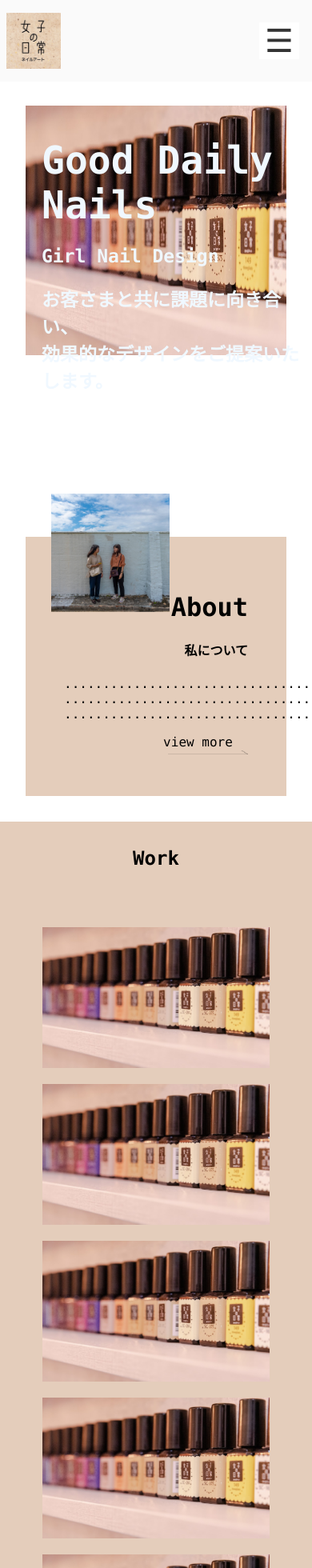
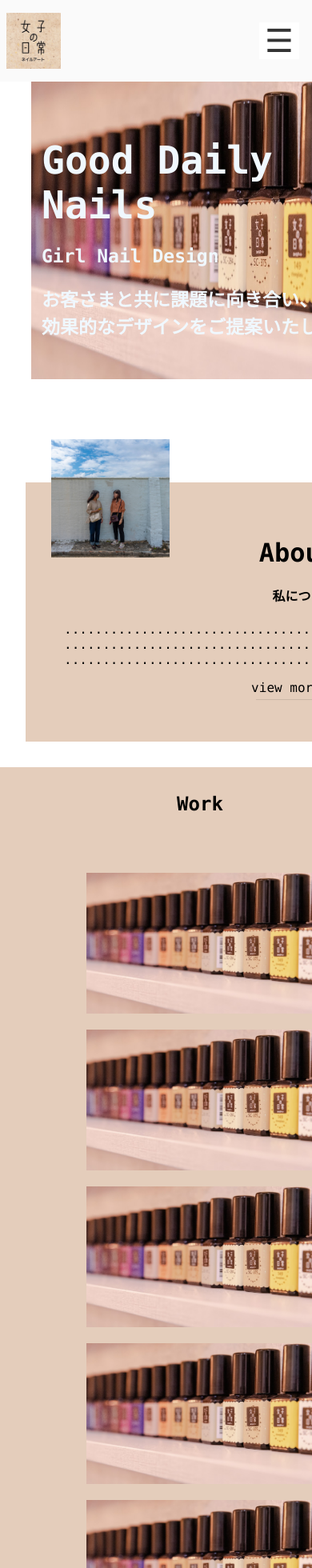
Before and after one commit to kkshen3352/Good-Daily-Nails, a Next.js app: page / in a window 390 px wide. Shown: the top 1960 px of the page at 80% size. Built offline with nearby package versions, Linux system fonts and the light colour scheme.

Commit message:
check index_RWD_in_CSS

```diff
--- a/pages/index/aection.js
+++ b/pages/index/aection.js
@@ -79,7 +79,7 @@ export default function aection() {
                 </div>
             </section>
 
-            <section>
+            <section className={styles.backcontact}>
                 <div
                     style={{
                         textAlign: "center",
--- a/styles/Home.module.css
+++ b/styles/Home.module.css
@@ -14,50 +14,6 @@
     align-content: center;
     justify-content: center;
     margin: 0 auto;
-}
-
-/*Card*/
-.Home_card___LpL1 {
-    /* 設定父親定位點 */
-    position: relative;
-    width: 300px;
-    height: 203px;
-    object-fit: fill;
-    float: left;
-    max-width: 100%;
-    max-height: 100%;
-    margin: 0.5rem;
-    padding: 0.5rem;
-}
-.Home_card___LpL1 Image {
-    /* display: block; */
-    width: 100%;
-    height: auto;
-}
-.info {
-    /* display: none; */
-    opacity: 0;
-    position: absolute;
-    box-sizing: border-box;
-    background-color: rgba(255, 255, 255, 0.7);
-    top: 2px;
-    left: 7px;
-    width: 85%;
-    height: 78%;
-    text-align: center;
-    padding-top: 0px;
-    /* padding-left: -10px; */
-    /* margin-top: 13.5px; */
-    margin: 15px;
-}
-.info p {
-    padding-top: 15px;
-    color: black;
-    /* color: #fff; */
-}
-.info:hover {
-    -webkit-transition: 500ms;
-    opacity: 1;
 }
 
 .footer {
--- a/styles/aection.module.css
+++ b/styles/aection.module.css
@@ -1,5 +1,10 @@
 .back {
+    max-width: 100%;
     background-color: #e4cdbb;
+}
+
+.backcontact {
+    max-width: 100%;
 }
 
 .workmain {
@@ -87,10 +92,19 @@
     }
 }
 
-@media screen and (max-width: 768px) {
-}
-
 @media screen and (max-width: 520px) {
+    .back {
+        max-width: 100%;
+        width: 520px;
+        margin: 0;
+        padding: 0;
+    }
+    .backcontact {
+        max-width: 100%;
+        width: 520px;
+        margin: 0;
+        padding: 0;
+    }
     .workmain {
         width: 100%;
         height: 100%;
--- a/styles/globals.css
+++ b/styles/globals.css
@@ -60,3 +60,27 @@ h6 {
     font-family: Menlo, Monaco, Lucida Console, Liberation Mono,
         DejaVu Sans Mono, Bitstream Vera Sans Mono, Courier New, monospace;
 }
+
+@media screen and (max-width: 960px) {
+    html,
+    body {
+        max-width: 1440px;
+        width: 1020px;
+    }
+}
+
+@media screen and (max-width: 768px) {
+    html,
+    body {
+        max-width: 960px;
+        width: 960px;
+    }
+}
+
+@media screen and (max-width: 420px) {
+    html,
+    body {
+        max-width: 500px;
+        width: 500px;
+    }
+}
--- a/styles/main.module.css
+++ b/styles/main.module.css
@@ -1,3 +1,9 @@
+.wrapper {
+    max-width: 100%;
+    width: 100%;
+    margin: 0 auto;
+    padding: 0;
+}
 .flex {
     display: flex;
     align-content: center;
@@ -68,19 +74,27 @@
     .flex {
         display: block;
     }
+    .maintitle {
+        margin-left: 50px;
+    }
     .mainimage {
         position: absolute;
         top: 100px;
-        right: 60px;
+        /* right: 60px; */
+        right: -10%;
         z-index: -1;
     }
     .aboutimage {
         position: relative;
         top: 130px;
-        left: 7%;
+        left: 10%;
         width: 250px;
         margin: 1rem;
         padding: 1rem;
+    }
+
+    .aboutmain {
+        left: 5%;
     }
     .aboutmain h1 {
         text-align: right;
@@ -91,8 +105,16 @@
 }
 
 @media screen and (max-width: 520px) {
+    .flex {
+        max-width: 470px;
+        /* border: 1px solid red; */
+    }
     .mainimage {
-        right: 0;
+        max-width: 100%;
+        width: 500px;
+        left: 10%;
+        margin: 0 auto;
+        padding: 0;
     }
     .maintitle {
         position: relative;
@@ -102,6 +124,10 @@
         padding: 0;
         color: aliceblue;
     }
+
+    .aboutmain {
+        left: 0%;
+    }
     .aboutimage {
         max-width: 100%;
         width: 180px;
```
